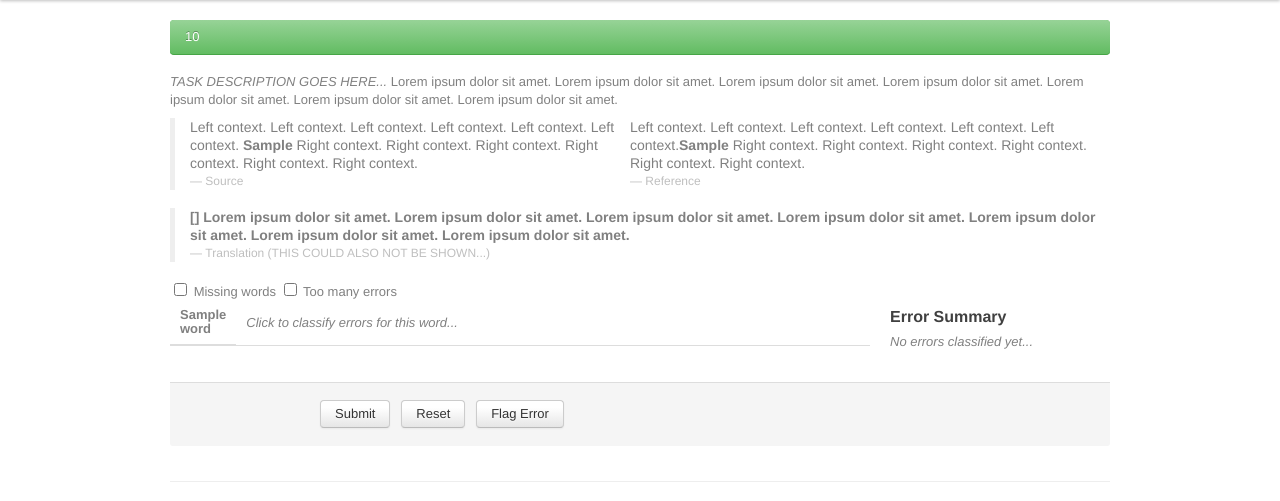
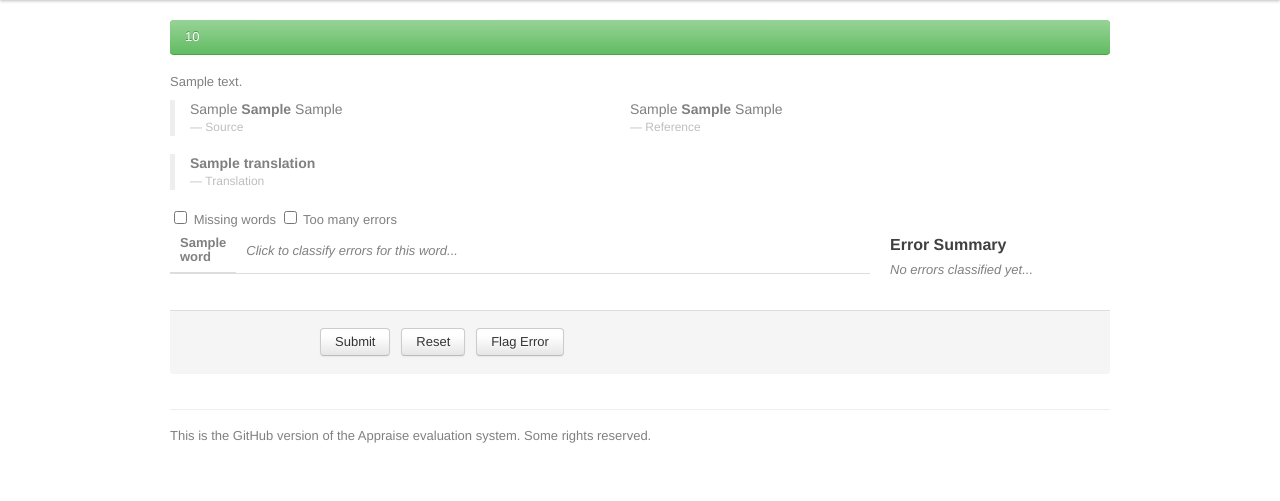
Before and after one commit to cfedermann/Appraise, a Django app: template appraise/templates/evaluation/error_classification.html in a window 1280 px wide. Shown: the part 40-541 px from the top of the page. Run offline with Django 3.2, Linux system fonts and the light colour scheme; the template is opened without the code that fills it: most values are stand-ins (such as "Sample title", 1, 10 or a date in 2020); parts of the project's set-up code (start-up, migrations or seed data) failed here and were passed over.

Commit message:
Added context and progress visualisation for error classification tasks.

```diff
--- a/appraise/templates/evaluation/error_classification.html
+++ b/appraise/templates/evaluation/error_classification.html
@@ -141,36 +141,35 @@ function validate_form()
   <p id="task_progress">{{task_progress}}</p>
 </div>
 
-<p><em>TASK DESCRIPTION GOES HERE...</em> Lorem ipsum dolor sit amet. Lorem ipsum dolor sit amet. Lorem ipsum dolor sit amet. Lorem ipsum dolor sit amet. Lorem ipsum dolor sit amet. Lorem ipsum dolor sit amet. Lorem ipsum dolor sit amet.</p>
-
+{% if description %}<p>{{description}}</p>{% endif %}
 
 <div class="container">
 
-{% if reference_text %}
+{% if reference_text.1 %}
 <div class="span8">
 <blockquote>
-<p>Left context. Left context. Left context. Left context. Left context. Left context. <strong>{{source_text.0}}</strong> Right context. Right context. Right context. Right context. Right context. Right context.</p>
+<p>{% if source_text.0 %}{{source_text.0}} {% endif %}<strong>{{source_text.1}}</strong>{% if source_text.2 %} {{source_text.2}}{% endif %}</p>
 <small>Source</small>
 </blockquote>
 </div>
 <div class="push8">
 <blockquote>
-<p>Left context. Left context. Left context. Left context. Left context. Left context.<strong>{{reference_text.0}}</strong> Right context. Right context. Right context. Right context. Right context. Right context.</p>
+<p>{% if reference_text.0 %}{{reference_text.0}} {% endif %}<strong>{{reference_text.1}}</strong>{% if reference_text.2 %} {{reference_text.2}}{% endif %}</p>
 <small>Reference</small>
 </blockquote>
 </div>
 {% else %}
 <div class="push16">
 <blockquote>
-<p>Left context. Left context. Left context. Left context. Left context. Left context. <strong>{{source_text.0}}</strong> Right context. Right context. Right context. Right context. Right context. Right context.</p>
+<p>{% if source_text.0 %}{{source_text.0}} {% endif %}<strong>{{source_text.1}}</strong>{% if source_text.2 %} {{source_text.2}}{% endif %}</p>
 <small>Source</small>
 </blockquote>
 </div>
 {% endif %}
 
 <blockquote>
-<p><strong>{{translations}} Lorem ipsum dolor sit amet. Lorem ipsum dolor sit amet. Lorem ipsum dolor sit amet. Lorem ipsum dolor sit amet. Lorem ipsum dolor sit amet. Lorem ipsum dolor sit amet. Lorem ipsum dolor sit amet.</strong></p>
-<small>Translation (THIS COULD ALSO NOT BE SHOWN...)</small>
+<p><strong>{{translation}}</strong></p>
+<small>Translation</small>
 </blockquote>
 
 <form action="" method="post">
```
Also changed, not shown: appraise/evaluation/views.py (+8 -5 lines).
